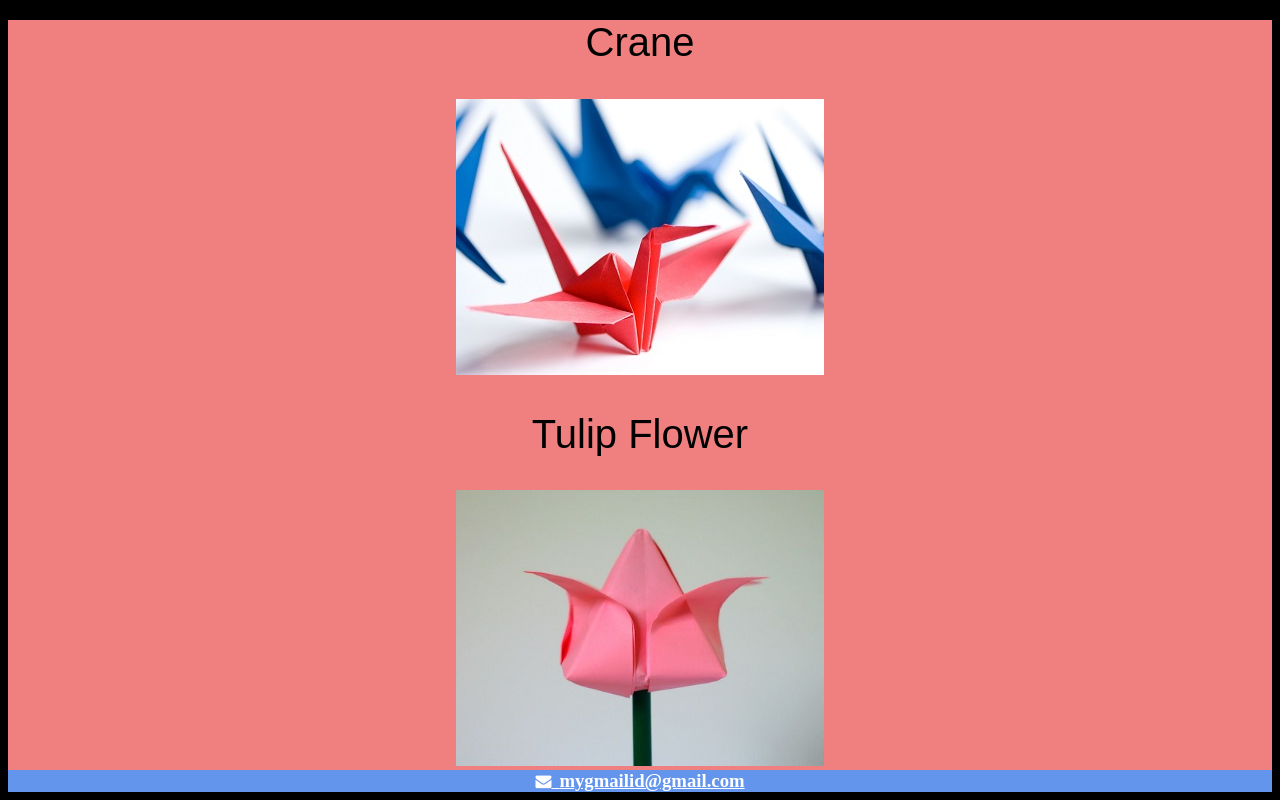
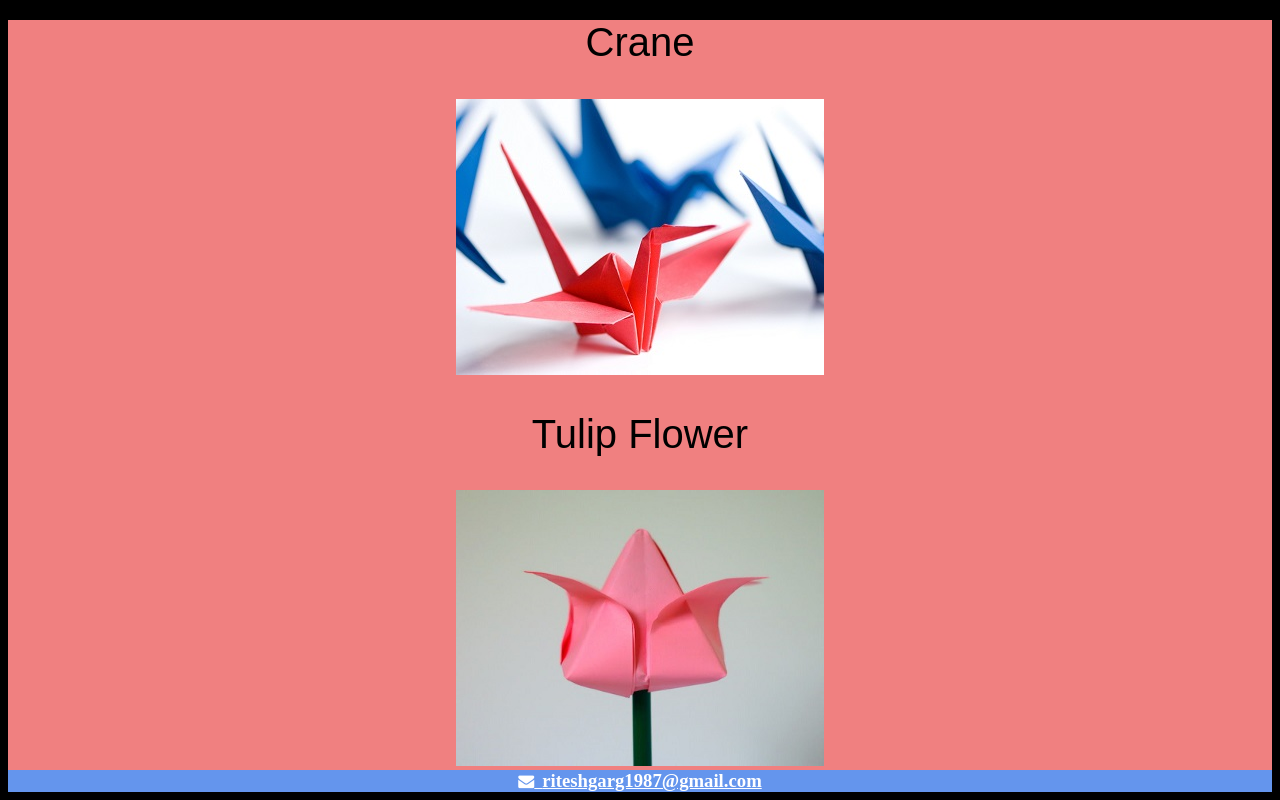
Before and after one commit to shyamgarg/project-61, a plain HTML site: page index.html in a window 1280 px wide. Shown: the part 847-1647 px from the top of the page. Drawn offline with Linux system fonts and the light colour scheme.

Commit message:
Add files via upload

```diff
--- a/index.html
+++ b/index.html
@@ -43,8 +43,8 @@
 
 
        <a href="mailto:someone@example.com?Subject=Hello">
-           <!-- Use fa class to show the envelope icone :   -->
-               <i class="fa fa-envelope "></i>&nbsp;&nbsp;<h3>mygmailid@gmail.com</h3>
+           <!-- Use fa class to show the envelope icone : fa fa-envelope   -->
+               <i class=" fa fa-envelope "></i>&nbsp;&nbsp;<h3>riteshgarg1987@gmail.com</h3>
                 </a>
 
 
```
